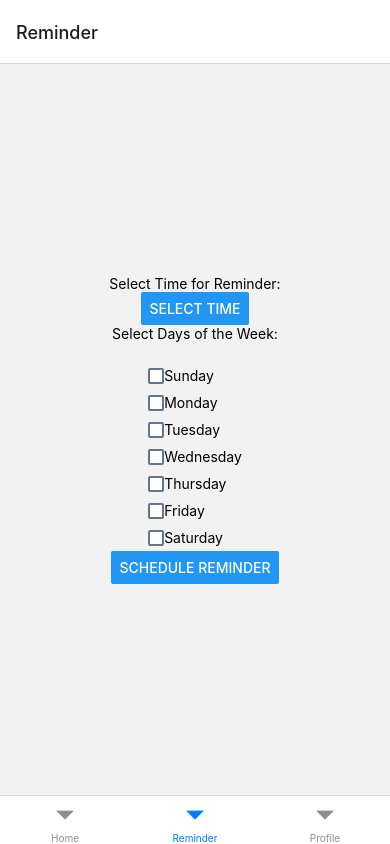
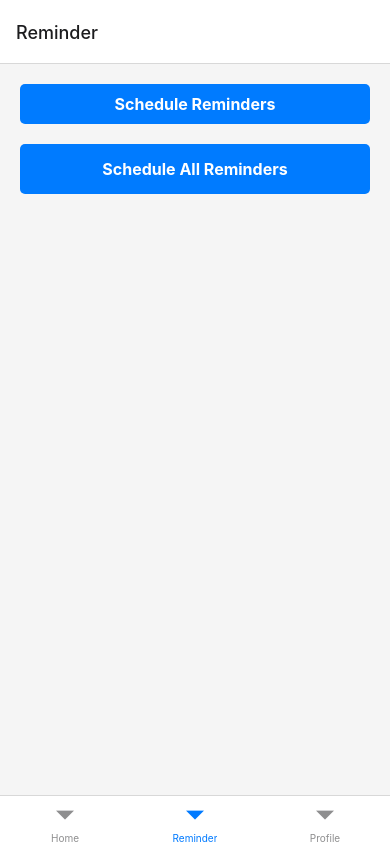
Before and after one commit to nisheshacharya/meditationApp, a React Native app in the folder homework-4-nisheshacharya/homework4/: screen /Reminder in a window 390 px wide. Built offline with nearby package versions, Linux system fonts and the light colour scheme.

Commit message:
bug fixed

```diff
--- a/homework-4-nisheshacharya/homework4/app.json
+++ b/homework-4-nisheshacharya/homework4/app.json
@@ -1,5 +1,15 @@
 {
   "expo": {
+    "assetBundlePatterns": [
+      "**/*",
+      "node_modules/react-native-vector-icons/**/*"
+    ],
+    "icon": "./path-to-your-icon.png",
+    "font": {
+      "Roboto": {
+        "uri": "./node_modules/react-native-vector-icons/Fonts/Roboto.ttf"
+      }
+    },
     "name": "meditation",
     "slug": "meditation",
     "version": "1.0.0",
--- a/homework-4-nisheshacharya/homework4/screens/HomeScreen.js
+++ b/homework-4-nisheshacharya/homework4/screens/HomeScreen.js
@@ -1,14 +1,6 @@
-// screens/HomeScreen.js
 import React, { useState } from 'react';
-import {
-  ImageBackground,
-  View,
-  Text,
-  StyleSheet,
-  Button,
-  TextInput,
-  Image,
-} from 'react-native';
+import { View, Text, StyleSheet, Button, TextInput, Image, TouchableOpacity, ImageBackground } from 'react-native';
+import { MaterialIcons } from '@expo/vector-icons';
 
 // Import the background image
 const backgroundImage = require('../media/Meditate.gif'); // Replace with your actual background image path
@@ -47,10 +39,10 @@ export default function HomeScreen({ navigation }) {
   };
 
   return (
-    <ImageBackground source={backgroundImage} style={styles.background}>
-      <View style={styles.container}>
-        <Text style={styles.text}>Meditation for Inner Peace</Text>
+    <View style={styles.container}>
+      <ImageBackground source={backgroundImage} style={styles.background}>
         <View style={styles.content}>
+          <Text style={styles.text}>Meditation for Inner Peace</Text>
           <Image source={require('../media/AppLogo.png')} style={styles.logo} />
           <Text style={styles.text}>{formatTime(count)}</Text>
           <View style={styles.inputContainer}>
@@ -69,9 +61,7 @@ export default function HomeScreen({ navigation }) {
               />
             </View>
             <Text style={styles.label}>Meditation Time</Text>
-
             <View style={styles.gap} />
-
             <View style={styles.inputGroup}>
               <TextInput
                 placeholder='Min'
@@ -88,13 +78,34 @@ export default function HomeScreen({ navigation }) {
             </View>
             <Text style={styles.label}>Rest Time</Text>
           </View>
-
-          {started ? <Button title='Stop' onPress={stop} /> : <Button title='Start' onPress={start} />}
-          {started && !paused ? <Button title='Pause' onPress={pause} /> : null}
-          {started && paused ? <Button title='Resume' onPress={resume} /> : null}
+          <View style={styles.buttonContainer}>
+            {started ? (
+              <TouchableOpacity style={styles.button} onPress={stop}>
+                <MaterialIcons name="stop" size={24} color="white" />
+                <Text style={styles.buttonText}>Stop</Text>
+              </TouchableOpacity>
+            ) : (
+              <TouchableOpacity style={styles.button} onPress={start}>
+                <MaterialIcons name="play-arrow" size={24} color="white" />
+                <Text style={styles.buttonText}>Start</Text>
+              </TouchableOpacity>
+            )}
+            {started && !paused ? (
+              <TouchableOpacity style={styles.button} onPress={pause}>
+                <MaterialIcons name="pause" size={24} color="white" />
+                <Text style={styles.buttonText}>Pause</Text>
+              </TouchableOpacity>
+            ) : null}
+            {started && paused ? (
+              <TouchableOpacity style={styles.button} onPress={resume}>
+                <MaterialIcons name="play-arrow" size={24} color="white" />
+                <Text style={styles.buttonText}>Resume</Text>
+              </TouchableOpacity>
+            ) : null}
+          </View>
         </View>
-      </View>
-    </ImageBackground>
+      </ImageBackground>
+    </View>
   );
 }
 
@@ -108,6 +119,7 @@ const styles = StyleSheet.create({
     flex: 1,
     alignItems: 'center',
     justifyContent: 'center',
+    width: '100%',
   },
   content: {
     flex: 1,
@@ -151,4 +163,21 @@ const styles = StyleSheet.create({
   gap: {
     height: 20,
   },
+  buttonContainer: {
+    flexDirection: 'row',
+    justifyContent: 'space-between',
+    width: '100%',
+  },
+  button: {
+    flexDirection: 'row',
+    alignItems: 'center',
+    backgroundColor: '#6200ee',
+    padding: 10,
+    borderRadius: 5,
+    marginHorizontal: 5,
+  },
+  buttonText: {
+    color: 'white',
+    marginLeft: 10,
+  },
 });
--- a/homework-4-nisheshacharya/homework4/screens/ReminderScreen.js
+++ b/homework-4-nisheshacharya/homework4/screens/ReminderScreen.js
@@ -1,13 +1,15 @@
 import React, { useState } from 'react';
-import { Button, Platform, View, Text, StyleSheet, CheckBox } from 'react-native';
+import { Button, Platform, View, Text, StyleSheet, TouchableOpacity, Alert, ScrollView } from 'react-native';
 import DateTimePicker from '@react-native-community/datetimepicker';
+import { Checkbox } from 'expo-checkbox';
 import * as Notifications from 'expo-notifications';
-import * as Permissions from 'expo-notifications';  // Updated import for permissions
 
 export default function ReminderScreen() {
-  const [reminderTime, setReminderTime] = useState(new Date());
+  const [reminders, setReminders] = useState([]);
+  const [showTimePicker, setShowTimePicker] = useState(false);
+  const [selectedTime, setSelectedTime] = useState(new Date());
   const [selectedDays, setSelectedDays] = useState([]);
-  const [showTimePicker, setShowTimePicker] = useState(false);
+  const [showReminderSettings, setShowReminderSettings] = useState(false);
 
   async function registerForPushNotificationsAsync() {
     if (Platform.OS === 'android') {
@@ -19,9 +21,9 @@ export default function ReminderScreen() {
       });
     }
 
-    const { status } = await Permissions.getPermissionsAsync(Permissions.NOTIFICATIONS);
+    const { status } = await Notifications.getPermissionsAsync();
     if (status !== 'granted') {
-      const { status: newStatus } = await Permissions.requestPermissionsAsync(Permissions.NOTIFICATIONS);
+      const { status: newStatus } = await Notifications.requestPermissionsAsync();
       if (newStatus !== 'granted') {
         alert('Failed to get push token for push notification!');
         return;
@@ -33,13 +35,19 @@ export default function ReminderScreen() {
     return token;
   }
 
-  async function schedulePushNotification() {
-    if (!reminderTime || !selectedDays.length) return;
+  async function scheduleReminders() {
+    if (reminders.length === 0) {
+      Alert.alert('No Reminders', 'Please add reminders before scheduling.');
+      return;
+    }
 
-    for (const day of selectedDays) {
+    try {
+      for (const reminder of reminders) {
+        const { time, days } = reminder;
+        for (const day of days) {
           const reminderDate = new Date();
-      reminderDate.setHours(reminderTime.getHours());
-      reminderDate.setMinutes(reminderTime.getMinutes());
+          reminderDate.setHours(time.getHours());
+          reminderDate.setMinutes(time.getMinutes());
           reminderDate.setSeconds(0);
 
           const dayOffset = (day - reminderDate.getDay() + 7) % 7;
@@ -62,64 +70,206 @@ export default function ReminderScreen() {
         }
       }
 
+      Alert.alert('Reminders Scheduled', 'Your meditation reminders have been set.');
+    } catch (error) {
+      console.error('Error scheduling reminders:', error);
+      Alert.alert('Scheduling Error', 'An error occurred while scheduling reminders.');
+    }
+  }
+
   const toggleDay = (day) => {
     setSelectedDays(prevState =>
       prevState.includes(day) ? prevState.filter(d => d !== day) : [...prevState, day]
     );
   };
 
+  const addReminder = () => {
+    if (selectedDays.length > 0) {
+      const newReminder = {
+        time: selectedTime,
+        days: selectedDays,
+      };
+      setReminders([...reminders, newReminder]);
+      setSelectedDays([]);
+      setShowTimePicker(false);
+      setShowReminderSettings(false);
+    }
+  };
+
+  const dayButtons = ['Sun', 'Mon', 'Tue', 'Wed', 'Thu', 'Fri', 'Sat'].map((day, index) => (
+    <TouchableOpacity
+      key={index}
+      style={[styles.dayButton, selectedDays.includes(index) ? styles.selectedDayButton : styles.unselectedDayButton]}
+      onPress={() => toggleDay(index)}
+    >
+      <Text style={[styles.dayButtonText, selectedDays.includes(index) ? styles.selectedDayButtonText : styles.unselectedDayButtonText]}>
+        {day}
+      </Text>
+    </TouchableOpacity>
+  ));
+
   return (
-    <View style={styles.container}>
-      <Text>Select Time for Reminder:</Text>
+    <ScrollView contentContainerStyle={styles.container}>
+      <TouchableOpacity
+        style={styles.toggleButton}
+        onPress={() => setShowReminderSettings(!showReminderSettings)}
+      >
+        <Text style={styles.toggleButtonText}>
+          {showReminderSettings ? "Hide Reminder Settings" : "Schedule Reminders"}
+        </Text>
+      </TouchableOpacity>
+
+      {showReminderSettings && (
+        <View style={styles.settingsCard}>
+          <Text style={styles.sectionTitle}>Select Time for Reminder:</Text>
           <Button title="Select Time" onPress={() => setShowTimePicker(true)} />
           {showTimePicker && (
             <DateTimePicker
-          value={reminderTime}
+              value={selectedTime}
               mode="time"
               is24Hour={true}
               onChange={(event, selectedDate) => {
                 setShowTimePicker(false);
                 if (selectedDate) {
-              setReminderTime(selectedDate);
+                  setSelectedTime(selectedDate);
                 }
               }}
             />
           )}
 
-      <Text>Select Days of the Week:</Text>
+          <Text style={styles.sectionTitle}>Select Days of the Week:</Text>
           <View style={styles.dayContainer}>
-        {['Sunday', 'Monday', 'Tuesday', 'Wednesday', 'Thursday', 'Friday', 'Saturday'].map((day, index) => (
-          <View key={index} style={styles.dayRow}>
-            <CheckBox
-              value={selectedDays.includes(index)}
-              onValueChange={() => toggleDay(index)}
-            />
-            <Text>{day}</Text>
+            {dayButtons}
           </View>
+
+          <TouchableOpacity
+            style={styles.addButton}
+            onPress={addReminder}
+          >
+            <Text style={styles.addButtonText}>Add Reminder</Text>
+          </TouchableOpacity>
+        </View>
+      )}
+
+      <TouchableOpacity
+        style={styles.scheduleButton}
+        onPress={scheduleReminders}
+      >
+        <Text style={styles.scheduleButtonText}>Schedule All Reminders</Text>
+      </TouchableOpacity>
+
+      {reminders.length > 0 && (
+        <View style={styles.remindersContainer}>
+          <Text style={styles.remindersTitle}>Scheduled Reminders:</Text>
+          {reminders.map((reminder, index) => (
+            <Text key={index} style={styles.reminderText}>
+              {`Time: ${reminder.time.getHours()}:${reminder.time.getMinutes()} - Days: ${reminder.days.map(d => ['Sun', 'Mon', 'Tue', 'Wed', 'Thu', 'Fri', 'Sat'][d]).join(', ')}`}
+            </Text>
           ))}
         </View>
-
-      <Button
-        title="Schedule Reminder"
-        onPress={schedulePushNotification}
-      />
-    </View>
+      )}
+    </ScrollView>
   );
 }
 
 const styles = StyleSheet.create({
   container: {
-    flex: 1,
-    justifyContent: 'center',
-    alignItems: 'center',
+    flexGrow: 1,
+    backgroundColor: '#f5f5f5',
     padding: 20,
   },
+  toggleButton: {
+    backgroundColor: '#007BFF',
+    paddingVertical: 10,
+    paddingHorizontal: 20,
+    borderRadius: 5,
+    alignItems: 'center',
+  },
+  toggleButtonText: {
+    color: '#fff',
+    fontSize: 16,
+    fontWeight: 'bold',
+  },
+  settingsCard: {
+    backgroundColor: '#fff',
+    padding: 20,
+    marginTop: 20,
+    borderRadius: 10,
+    shadowColor: '#000',
+    shadowOffset: { width: 0, height: 2 },
+    shadowOpacity: 0.2,
+    shadowRadius: 5,
+    elevation: 5,
+  },
+  sectionTitle: {
+    fontSize: 18,
+    fontWeight: '600',
+    marginBottom: 10,
+  },
   dayContainer: {
+    marginTop: 10,
+    flexDirection: 'row',
+    flexWrap: 'wrap',
+    justifyContent: 'center',
+  },
+  dayButton: {
+    margin: 5,
+    paddingVertical: 10,
+    paddingHorizontal: 15,
+    borderRadius: 25,
+    alignItems: 'center',
+  },
+  selectedDayButton: {
+    backgroundColor: '#007BFF',
+  },
+  unselectedDayButton: {
+    backgroundColor: '#e0e0e0',
+  },
+  dayButtonText: {
+    fontSize: 16,
+    fontWeight: 'bold',
+  },
+  selectedDayButtonText: {
+    color: '#fff',
+  },
+  unselectedDayButtonText: {
+    color: '#333',
+  },
+  addButton: {
+    backgroundColor: '#28a745',
+    paddingVertical: 10,
+    paddingHorizontal: 20,
+    borderRadius: 5,
+    alignItems: 'center',
     marginTop: 20,
   },
-  dayRow: {
-    flexDirection: 'row',
+  addButtonText: {
+    color: '#fff',
+    fontSize: 16,
+    fontWeight: 'bold',
+  },
+  scheduleButton: {
+    backgroundColor: '#007BFF',
+    paddingVertical: 15,
+    paddingHorizontal: 25,
+    borderRadius: 5,
     alignItems: 'center',
+    marginTop: 20,
+  },
+  scheduleButtonText: {
+    color: '#fff',
+    fontSize: 16,
+    fontWeight: 'bold',
+  },
+  remindersContainer: {
+    marginTop: 20,
+  },
+  remindersTitle: {
+    fontSize: 18,
+    fontWeight: 'bold',
+  },
+  reminderText: {
+    fontSize: 16,
     marginVertical: 5,
   },
 });
```
Also changed, not shown: homework-4-nisheshacharya/homework4/package.json (+6 -2 lines), 1 other file (tests, documents, lock files or other folders). Lines whose indentation alone changed are shown as unchanged.
